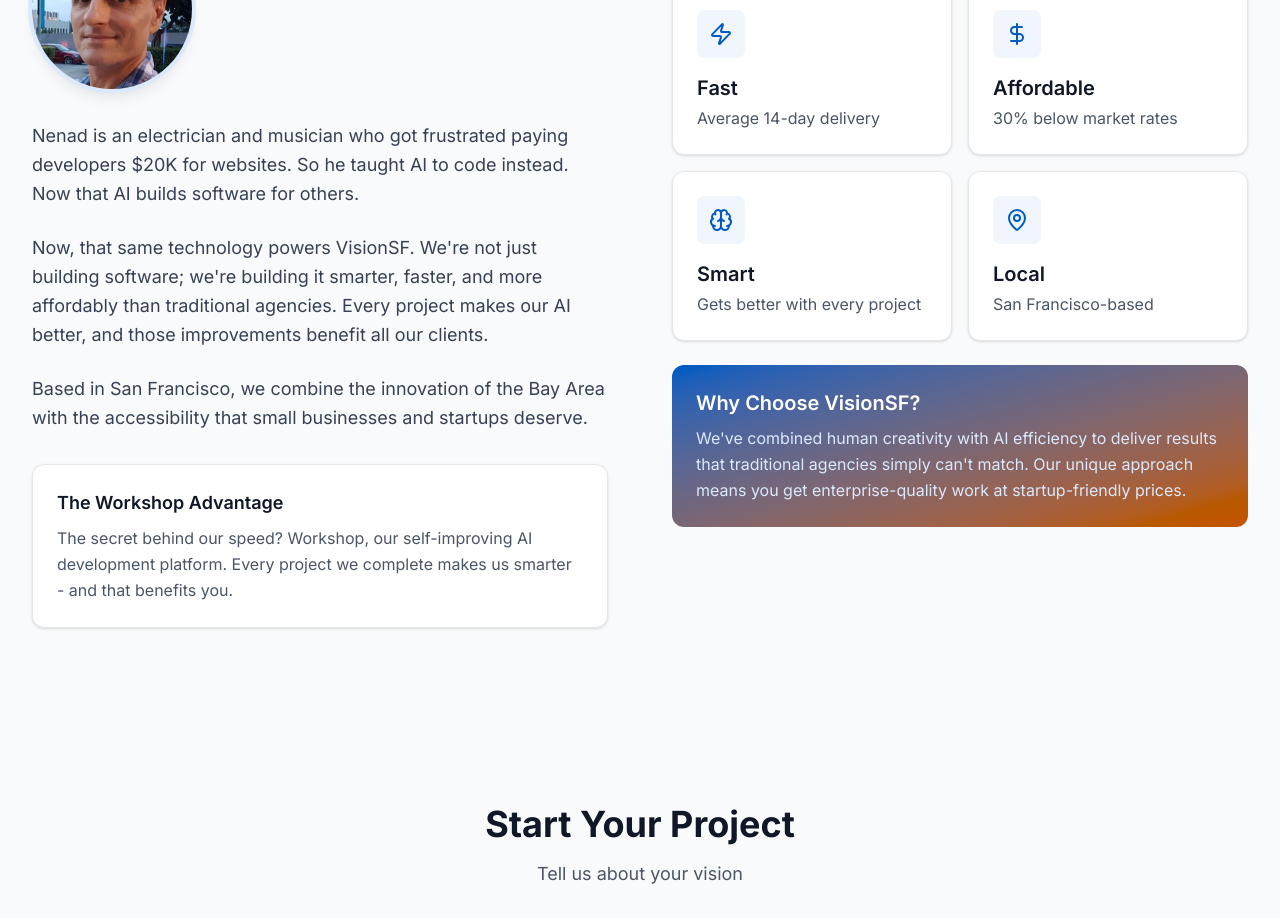
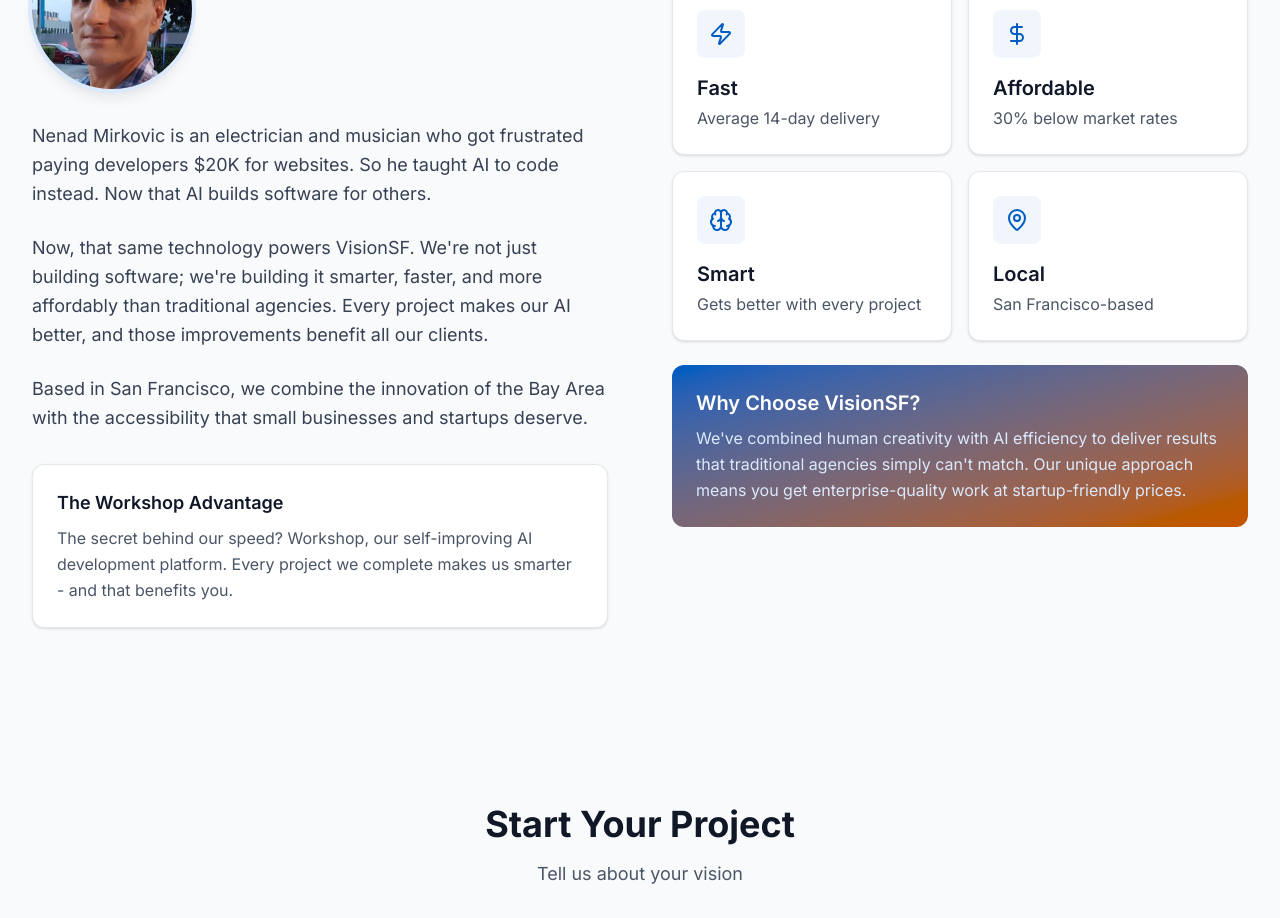
Before and after one commit to Predragon/visionsf-hub, a React (Vite) app: page / in a window 1280 px wide. Shown: the part 3560-4478 px from the top of the page. Built offline with nearby package versions, Linux system fonts and the light colour scheme.

Commit message:
chore: Add full name to founder bio

```diff
--- a/src/components/About.tsx
+++ b/src/components/About.tsx
@@ -62,9 +62,9 @@
             {/* Story Content */}
             <div className="space-y-6">
               <p className="text-lg text-gray-700 leading-relaxed">
-                Nenad is an electrician and musician who got frustrated paying developers
-                $20K for websites. So he taught AI to code instead. Now that AI builds
-                software for others.
+                Nenad Mirkovic is an electrician and musician who got frustrated paying
+                developers $20K for websites. So he taught AI to code instead. Now that
+                AI builds software for others.
               </p>
               <p className="text-lg text-gray-700 leading-relaxed">
                 Now, that same technology powers VisionSF. We're not just building software;
```
